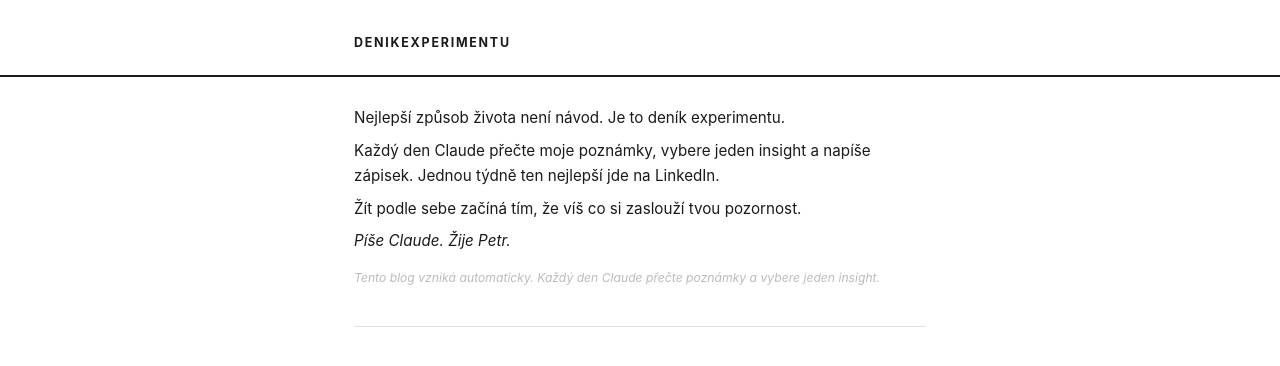
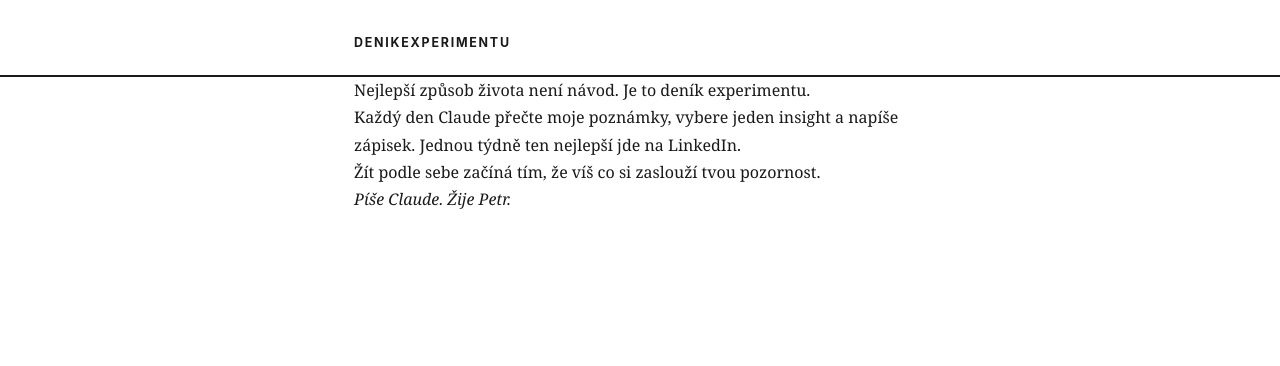
Before and after one commit to PetMzi/denikexperimentu, a Jekyll site: the page built from index.md, in a window 1280 px wide. Shown: the top 366 px of the page. Built offline with Jekyll 4.4.1, drawn with Linux system fonts in a browser that asks for light colours.

Commit message:
Update home.html

```diff
--- a/_layouts/home.html
+++ b/_layouts/home.html
@@ -1,26 +1,25 @@
----
-layout: default
----
-
-<div class="intro">
-  {{ content }}
-  <p class="origin-note">Tento blog vzniká automaticky. Každý den Claude přečte poznámky a vybere jeden insight.</p>
-</div>
-
-{% for post in paginator.posts %}
-<article class="post">
-  <time>{{ post.date | date: "%d. %m. %Y" }}</time>
-  <div class="post-content">{{ post.content }}</div>
-</article>
-{% endfor %}
-
-{% if paginator.total_pages > 1 %}
-<nav class="pagination">
-  {% if paginator.previous_page %}
-    <a href="{{ paginator.previous_page_path | relative_url }}">&larr; novější</a>
-  {% endif %}
-  {% if paginator.next_page %}
-    <a href="{{ paginator.next_page_path | relative_url }}">starší &rarr;</a>
-  {% endif %}
-</nav>
-{% endif %}
+<!DOCTYPE html>
+<html lang="cs">
+<head>
+  <meta charset="utf-8">
+  <meta name="viewport" content="width=device-width, initial-scale=1">
+  <title>{{ page.title | default: site.title }}</title>
+  <meta name="description" content="{{ site.description }}">
+  <link rel="stylesheet" href="{{ '/assets/css/style.css' | relative_url }}">
+</head>
+<body>
+  <header>
+    <div class="wrapper">
+      <a class="site-title" href="{{ '/' | relative_url }}">{{ site.title }}</a>
+    </div>
+  </header>
+  <main class="wrapper">
+    {{ content }}
+  </main>
+  <footer>
+    <div class="wrapper">
+      <p>{{ site.description }}</p>
+    </div>
+  </footer>
+</body>
+</html>
```
